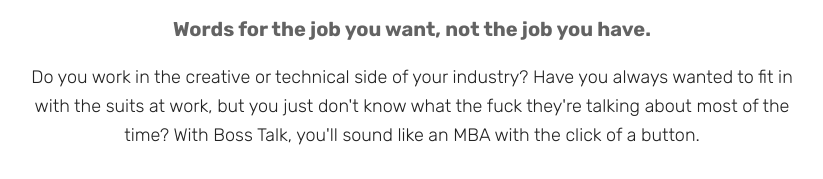
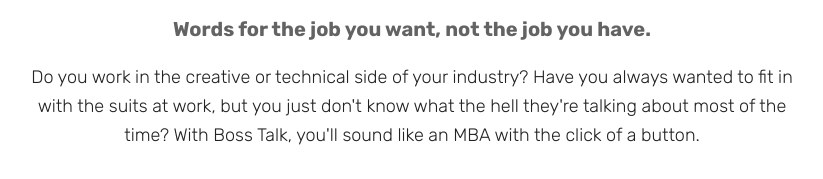
Before and after one commit to murthajosh/API_project, a plain HTML site: page index.html in a window 1280 px wide. Shown: the part 144-323 px from the top of the page, 228-1051 px from the left. Drawn offline with nearby package versions, Linux system fonts and the light colour scheme; a script that the page names is missing.

```diff
--- a/index.html
+++ b/index.html
@@ -18,7 +18,7 @@
     <div class="container">
         <h1>Boss Talk</h1>
         <h2>Words for the job you want, not the job you have.</h2>
-        <p class="blurb">Do you work in the creative or technical side of your industry? Have you always wanted to fit in with the suits at work, but you just don't know what the fuck they're talking about most of the time? With Boss Talk, you'll sound like an MBA with the click of a button.</p>
+        <p class="blurb">Do you work in the creative or technical side of your industry? Have you always wanted to fit in with the suits at work, but you just don't know what the hell they're talking about most of the time? With Boss Talk, you'll sound like an MBA with the click of a button.</p>
 
         <a href="/Users/joshmurtha/GA/Projects/API_project/app.html"class="cta">Try it out!</a>
     </div>
```
